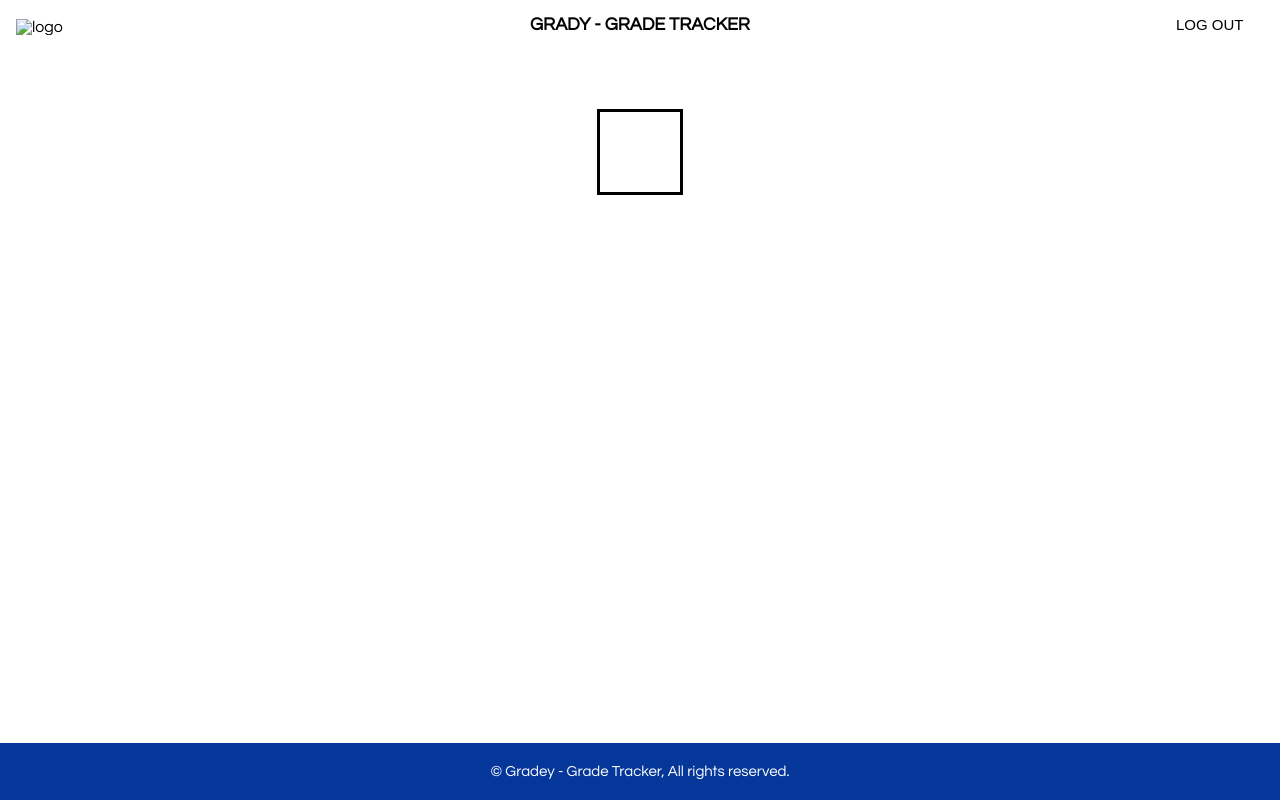
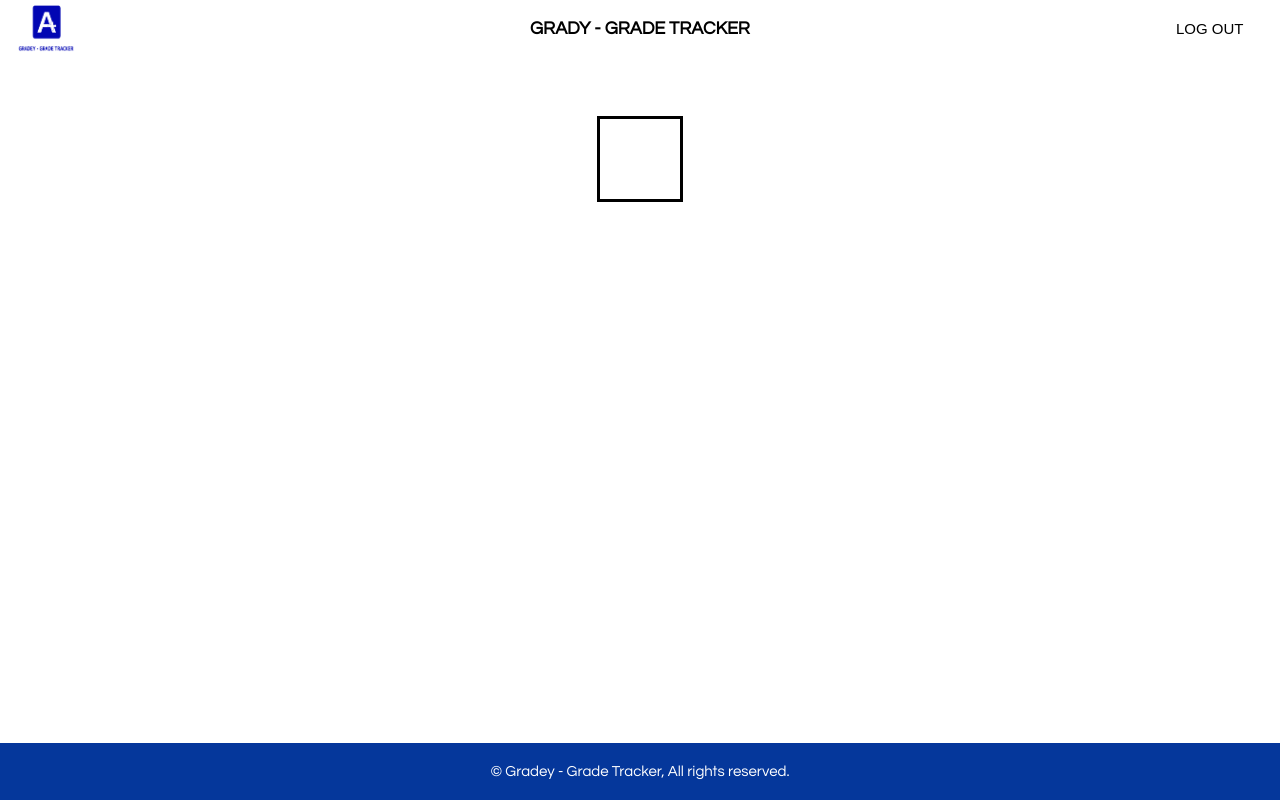
Before and after one commit to Ashionye/gradey-grade-tracker, a plain HTML site: page gradeItemsList.html in a window 1280 px wide. Drawn offline with Linux system fonts and the light colour scheme; the site is published under a folder, as on GitHub Pages, so addresses that start at the root find nothing.

Commit message:
Update gradeItemsList.html

```diff
--- a/gradeItemsList.html
+++ b/gradeItemsList.html
@@ -25,7 +25,7 @@
     style="display: flex; justify-content: space-between; width: 100%; background-color: #fff; color: #000; margin: 0; align-items: center;">
     <div style="width:120px">
       <img style="width:50%; object-fit: cover; padding-top: 5px; padding-left: 16px;"
-        src="/Landing Page + Login/logo.png" alt="logo">
+        src="./Landing Page + Login/logo.png" alt="logo">
     </div>
     <div>
       <h1 style="text-align: center; font-size: large;">GRADY - GRADE TRACKER</h1>
```
